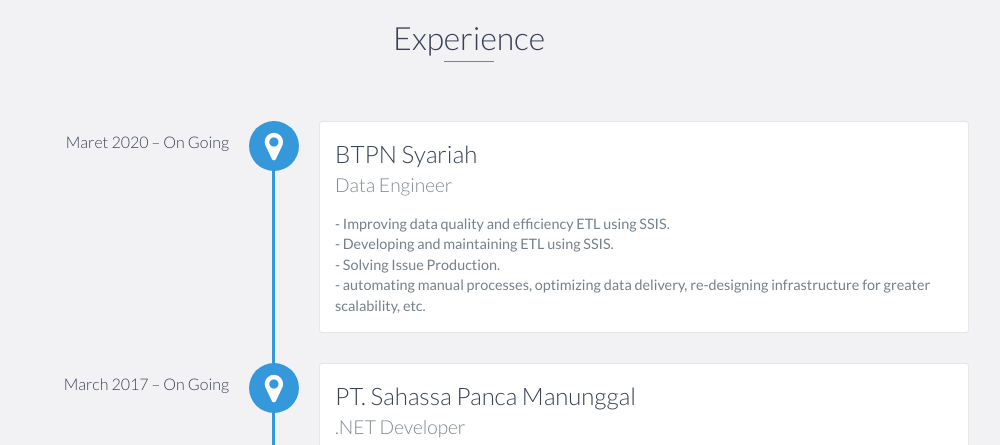
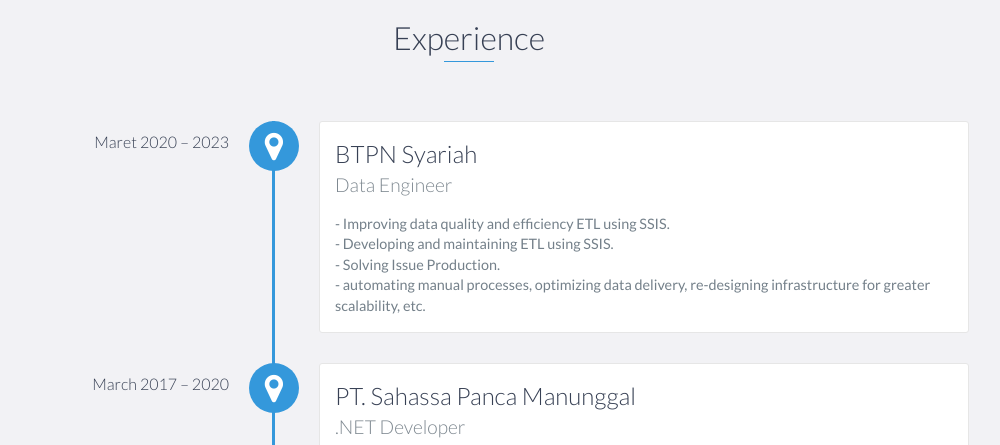
Before and after one commit to ayirahayu/ayirahayu.github.io, a website: page index.html in a window 1280 px wide. Shown: the part 1100-1545 px from the top of the page, without its empty margins (171-1171 px from the left). Drawn offline with nearby package versions, Linux system fonts and the light colour scheme.

Commit message:
Update index.html

```diff
--- a/index.html
+++ b/index.html
@@ -87,7 +87,7 @@
     <div id="experience" class="background-alt">
         <h2 class="heading">Experience</h2>
         <div id="experience-timeline">
-            <div data-date="Maret 2020 – On Going">
+            <div data-date="Maret 2020 – 2023">
                 <h3>BTPN Syariah</h3>
                 <h4>Data Engineer</h4>
                 <p>
@@ -104,7 +104,7 @@
                 </p>
             </div>
 
-            <div data-date="March 2017 – On Going">
+            <div data-date="March 2017 – 2020">
                 <h3>PT. Sahassa Panca Manunggal</h3>
                 <h4>.NET Developer</h4>
                 <p>
```
